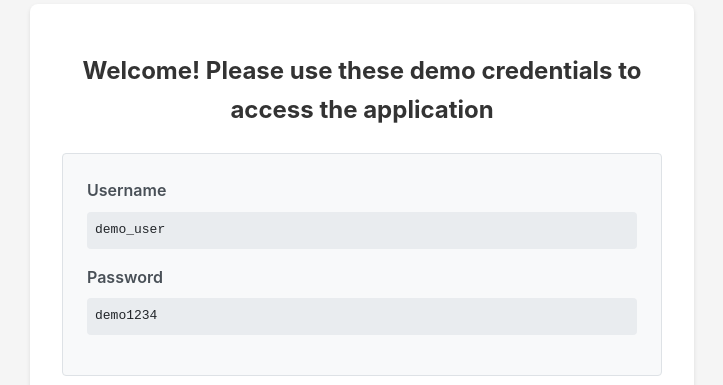
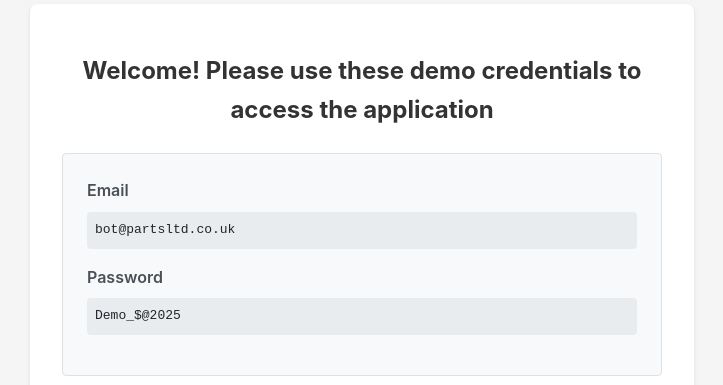
Before and after one commit to Teddy-1024/demo_credentials, a plain HTML site: page index.html in a window 1280 px wide. Shown: the part 156-541 px from the top of the page, without its empty margins (278-1001 px from the left). Drawn offline with Linux system fonts and the light colour scheme.

Commit message:
Fix(Auth/Content): Update credentials with production values.

```diff
--- a/index.html
+++ b/index.html
@@ -91,12 +91,12 @@
 
         <div class="credentials-box">
             <div class="credentials-item">
-                <span class="label">Username</span>
-                <div class="value">demo_user</div>
+                <span class="label">Email</span>
+                <div class="value">bot@partsltd.co.uk</div>
             </div>
             <div class="credentials-item">
                 <span class="label">Password</span>
-                <div class="value">demo1234</div>
+                <div class="value">Demo_$@2025</div>
             </div>
         </div>
 
```
